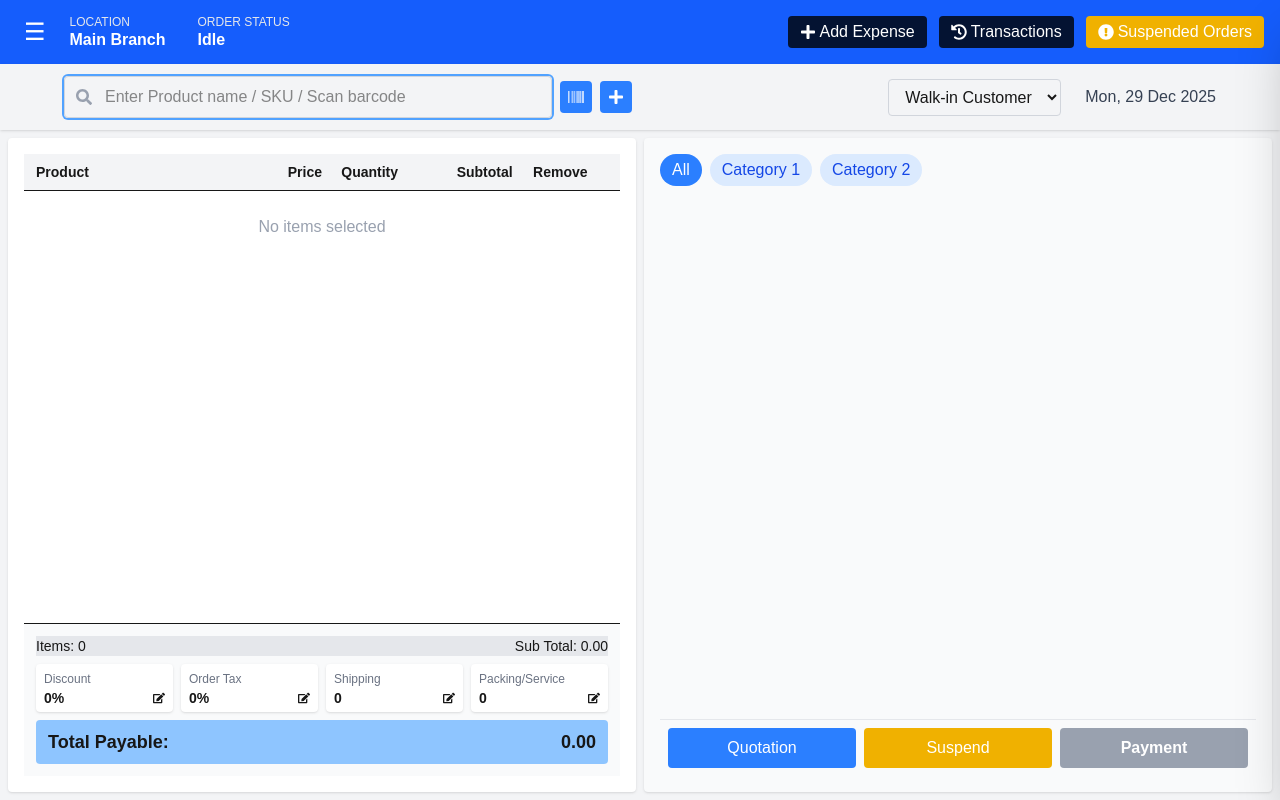
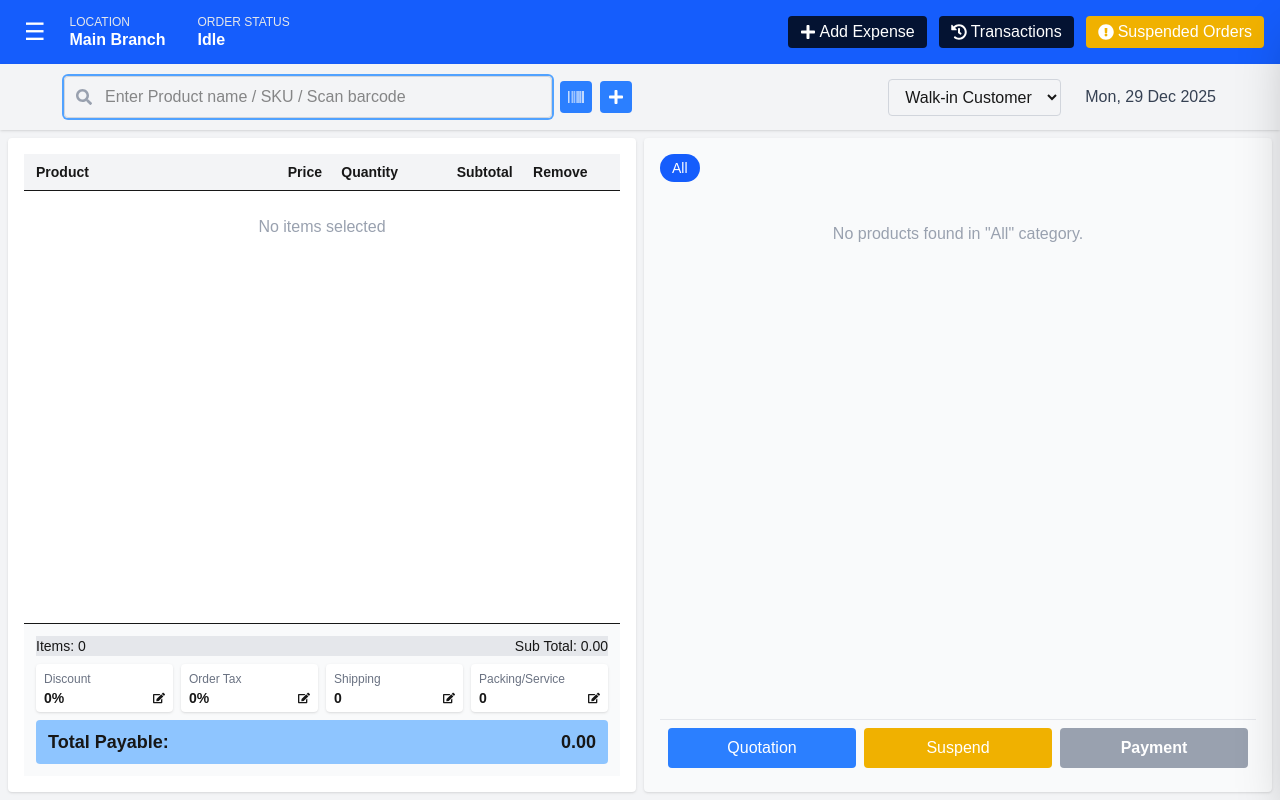
Before and after one commit to mumer25/pos-desktop, a Next.js app: page /pos in a window 1280 px wide. Built offline with nearby package versions, Linux system fonts and the light colour scheme.

Commit message:
category added

```diff
--- a/electron/database.js
+++ b/electron/database.js
@@ -16,13 +16,17 @@ db.prepare(`
   )
 `).run();
 
+
+db.prepare(`DROP TABLE IF EXISTS items`).run();
+
 // Items table
 db.prepare(`
   CREATE TABLE IF NOT EXISTS items (
     id INTEGER PRIMARY KEY AUTOINCREMENT,
     name TEXT,
     price REAL,
-    image TEXT
+    image TEXT,
+    category TEXT DEFAULT 'Uncategorized'
   )
 `).run();
 
@@ -69,15 +73,18 @@ if (customersCount === 0) {
 // Items
 const itemsCount = db.prepare(`SELECT COUNT(*) AS count FROM items`).get().count;
 if (itemsCount === 0) {
-  const insertItem = db.prepare(`INSERT INTO items (name, price, image) VALUES (?, ?, ?)`);
-  const items = [
-    ["Pasta", 300, "/items/food1.jpg"],
-    ["Burger", 500, "/items/food2.jpg"],
-    ["Pizza", 800, "/items/food3.jpg"],
-    ["Soda", 200, "/items/food4.jpg"],
-    ["Cola Next", 100, "/items/food5.jpg"]
-  ];
-  items.forEach(i => insertItem.run(i[0], i[1], i[2]));
+const insertItem = db.prepare(`INSERT INTO items (name, price, image, category) VALUES (?, ?, ?, ?)`);
+const items = [
+  ["Pasta", 300, "/items/food1.jpg", "Food"],
+  ["Burger", 500, "/items/food2.jpg", "Food"],
+  ["Pizza", 800, "/items/food3.jpg", "Food"],
+  ["Soda", 200, "/items/food4.jpg", "Drink"],
+  ["Cola Next", 100, "/items/food5.jpg", "Drink"]
+];
+
+items.forEach(i => insertItem.run(i[0], i[1], i[2], i[3]));
+
+
 }
 
 // ======= FUNCTIONS =======
--- a/src/components/pos/ProductBrowser.js
+++ b/src/components/pos/ProductBrowser.js
@@ -1,7 +1,7 @@
 "use client";
-import { useState } from "react";
+import { useState, useMemo } from "react";
 import Image from "next/image";
-import toast, { Toaster } from "react-hot-toast"; // ✅ add toast
+import toast, { Toaster } from "react-hot-toast";
 
 export default function ProductBrowser({
   products,
@@ -15,6 +15,22 @@ export default function ProductBrowser({
   const [paymentOpen, setPaymentOpen] = useState(false);
   const [amount, setAmount] = useState(0);
   const [paymentMethod, setPaymentMethod] = useState("cash");
+  const [activeCategory, setActiveCategory] = useState("All");
+
+  // Extract unique categories
+  const categories = useMemo(() => {
+    const cats = ["All"];
+    products.forEach((p) => {
+      if (p.category && !cats.includes(p.category)) cats.push(p.category);
+    });
+    return cats;
+  }, [products]);
+
+  // Filter products based on category
+  const filteredProducts = useMemo(() => {
+    if (activeCategory === "All") return products;
+    return products.filter((p) => p.category === activeCategory);
+  }, [products, activeCategory]);
 
   const isPanelVisible = paymentOpen && totalPayable > 0;
 
@@ -42,10 +58,7 @@ export default function ProductBrowser({
     }
 
     onPayment && onPayment({ amount, paymentMethod });
-
-    // Show success toast instead of alert
     toast.success(`Payment of Rs.${amount.toFixed(2)} via ${paymentMethod} completed`);
-
     setPaymentOpen(false);
     restoreAppFocus();
   };
@@ -57,14 +70,29 @@ export default function ProductBrowser({
 
       {/* Category filter pills */}
       <div className="flex flex-wrap gap-2 mb-4">
-        <button className="px-3 py-1 rounded-full bg-blue-500 text-white">All</button>
-        <button className="px-3 py-1 rounded-full bg-blue-100 text-blue-700 hover:bg-blue-200 transition">Category 1</button>
-        <button className="px-3 py-1 rounded-full bg-blue-100 text-blue-700 hover:bg-blue-200 transition">Category 2</button>
+        {categories.map((cat) => (
+          <button
+            key={cat}
+            onClick={() => setActiveCategory(cat)}
+            className={`px-3 py-1 rounded-full text-sm font-medium transition ${
+              activeCategory === cat
+                ? "bg-blue-600 text-white"
+                : "bg-blue-100 text-blue-700 hover:bg-blue-200"
+            }`}
+          >
+            {cat}
+          </button>
+        ))}
       </div>
 
       {/* Product grid */}
       <div className="grid grid-cols-2 sm:grid-cols-3 md:grid-cols-4 lg:grid-cols-4 gap-4 flex-1 overflow-y-auto pb-4">
-        {products.map((p) => (
+        {filteredProducts.length === 0 ? (
+          <div className="col-span-full text-center text-gray-400 py-6">
+            {`No products found in "${activeCategory}" category.`}
+          </div>
+        ) : (
+          filteredProducts.map((p) => (
             <div
               key={p.id}
               onClick={() => onAdd(p)}
@@ -81,7 +109,8 @@ export default function ProductBrowser({
               <div className="text-center text-sm font-semibold truncate w-full">{p.name}</div>
               <div className="text-center text-xs text-gray-500">Rs. {p.price}</div>
             </div>
-        ))}
+          ))
+        )}
       </div>
 
       {/* Bottom action buttons */}
@@ -112,14 +141,16 @@ export default function ProductBrowser({
           onClick={handleOpenPayment}
           disabled={totalPayable === 0}
           className={`flex-1 py-2 rounded font-bold text-white transition-all ${
-            totalPayable === 0 ? "bg-gray-400 cursor-not-allowed" : "bg-green-500 hover:bg-green-600 shadow-md"
+            totalPayable === 0
+              ? "bg-gray-400 cursor-not-allowed"
+              : "bg-green-500 hover:bg-green-600 shadow-md"
           }`}
         >
           Payment
         </button>
       </div>
 
-      {/* Payment Panel Overlay Backdrop */}
+      {/* Payment Overlay Backdrop */}
       {isPanelVisible && (
         <div
           className="fixed inset-0 bg-black/30 z-40"
@@ -187,6 +218,198 @@ export default function ProductBrowser({
     </div>
   );
 }
+
+
+
+// "use client";
+// import { useState } from "react";
+// import Image from "next/image";
+// import toast, { Toaster } from "react-hot-toast"; // ✅ add toast
+
+// export default function ProductBrowser({
+//   products,
+//   onAdd,
+//   onQuotation,
+//   onSuspend,
+//   onPayment,
+//   totalPayable = 0,
+//   orderStatus,
+// }) {
+//   const [paymentOpen, setPaymentOpen] = useState(false);
+//   const [amount, setAmount] = useState(0);
+//   const [paymentMethod, setPaymentMethod] = useState("cash");
+
+//   const isPanelVisible = paymentOpen && totalPayable > 0;
+
+//   const restoreAppFocus = () => {
+//     requestAnimationFrame(() => {
+//       document.activeElement?.blur();
+//       window.focus();
+//     });
+//   };
+
+//   const handleOpenPayment = () => {
+//     if (totalPayable <= 0) {
+//       toast.error("No amount to pay");
+//       return;
+//     }
+//     setAmount(totalPayable);
+//     setPaymentMethod("cash");
+//     setPaymentOpen(true);
+//   };
+
+//   const handleConfirmPayment = () => {
+//     if (amount <= 0) {
+//       toast.error("Amount must be greater than 0");
+//       return;
+//     }
+
+//     onPayment && onPayment({ amount, paymentMethod });
+
+//     // Show success toast instead of alert
+//     toast.success(`Payment of Rs.${amount.toFixed(2)} via ${paymentMethod} completed`);
+
+//     setPaymentOpen(false);
+//     restoreAppFocus();
+//   };
+
+//   return (
+//     <div className="flex flex-col h-full relative">
+//       {/* Toast container */}
+//       <Toaster position="top-right" reverseOrder={false} />
+
+//       {/* Category filter pills */}
+//       <div className="flex flex-wrap gap-2 mb-4">
+//         <button className="px-3 py-1 rounded-full bg-blue-500 text-white">All</button>
+//         <button className="px-3 py-1 rounded-full bg-blue-100 text-blue-700 hover:bg-blue-200 transition">Category 1</button>
+//         <button className="px-3 py-1 rounded-full bg-blue-100 text-blue-700 hover:bg-blue-200 transition">Category 2</button>
+//       </div>
+
+//       {/* Product grid */}
+//       <div className="grid grid-cols-2 sm:grid-cols-3 md:grid-cols-4 lg:grid-cols-4 gap-4 flex-1 overflow-y-auto pb-4">
+//         {products.map((p) => (
+//           <div
+//             key={p.id}
+//             onClick={() => onAdd(p)}
+//             className="bg-white shadow rounded-lg p-2 cursor-pointer hover:shadow-lg border border-transparent hover:border-blue-300 transition-all flex flex-col items-center"
+//           >
+//             <div className="w-full h-28 relative mb-2">
+//               <Image
+//                 src={p.image || "/items/placeholder.png"}
+//                 alt={p.name}
+//                 fill
+//                 className="object-cover rounded-md"
+//               />
+//             </div>
+//             <div className="text-center text-sm font-semibold truncate w-full">{p.name}</div>
+//             <div className="text-center text-xs text-gray-500">Rs. {p.price}</div>
+//           </div>
+//         ))}
+//       </div>
+
+//       {/* Bottom action buttons */}
+//       <div className="flex gap-2 mt-4 p-2 border-t border-gray-200">
+//         <button
+//           onClick={onQuotation}
+//           className={`flex-1 py-2 rounded font-medium transition ${
+//             orderStatus === "quotation"
+//               ? "bg-blue-600 text-white"
+//               : "bg-blue-500 text-white hover:bg-blue-400"
+//           }`}
+//         >
+//           Quotation
+//         </button>
+
+//         <button
+//           onClick={onSuspend}
+//           className={`flex-1 py-2 rounded font-medium transition ${
+//             orderStatus === "suspend"
+//               ? "bg-yellow-700 text-white"
+//               : "bg-yellow-500 text-white hover:bg-yellow-600"
+//           }`}
+//         >
+//           Suspend
+//         </button>
+
+//         <button
+//           onClick={handleOpenPayment}
+//           disabled={totalPayable === 0}
+//           className={`flex-1 py-2 rounded font-bold text-white transition-all ${
+//             totalPayable === 0 ? "bg-gray-400 cursor-not-allowed" : "bg-green-500 hover:bg-green-600 shadow-md"
+//           }`}
+//         >
+//           Payment
+//         </button>
+//       </div>
+
+//       {/* Payment Panel Overlay Backdrop */}
+//       {isPanelVisible && (
+//         <div
+//           className="fixed inset-0 bg-black/30 z-40"
+//           onClick={() => {
+//             setPaymentOpen(false);
+//             restoreAppFocus();
+//           }}
+//         />
+//       )}
+
+//       {/* Payment Panel */}
+//       <div
+//         className={`fixed top-0 right-0 h-full w-80 bg-white shadow-2xl p-6 transition-transform duration-300 z-50 flex flex-col
+//         ${isPanelVisible ? "translate-x-0 pointer-events-auto" : "translate-x-full pointer-events-none"}`}
+//       >
+//         <div className="flex justify-between items-center mb-6">
+//           <h2 className="text-xl font-bold">Payment</h2>
+//           <button onClick={() => setPaymentOpen(false)} className="text-gray-400 hover:text-red-500 text-xl">✕</button>
+//         </div>
+
+//         <div className="mb-6 p-4 bg-gray-50 rounded-lg text-center border-2 border-dashed border-gray-200">
+//           <div className="text-gray-500 text-xs uppercase mb-1">Total Payable</div>
+//           <div className="text-2xl font-black text-gray-800">Rs. {totalPayable.toFixed(2)}</div>
+//         </div>
+
+//         <div className="space-y-4 flex-1">
+//           <div>
+//             <label className="block mb-1 text-sm font-semibold text-gray-600">Method</label>
+//             <select
+//               value={paymentMethod}
+//               onChange={(e) => setPaymentMethod(e.target.value)}
+//               className="w-full px-3 py-2 border rounded-md focus:ring-2 focus:ring-blue-400 outline-none"
+//             >
+//               <option value="cash">Cash</option>
+//               <option value="card">Card</option>
+//               <option value="upi">UPI / QR</option>
+//             </select>
+//           </div>
+
+//           <div>
+//             <label className="block mb-1 text-sm font-semibold text-gray-600">Amount Paid</label>
+//             <input
+//               type="number"
+//               value={amount}
+//               onChange={(e) => setAmount(parseFloat(e.target.value) || 0)}
+//               className="w-full px-3 py-2 border rounded-md focus:ring-2 focus:ring-blue-400 outline-none font-mono text-lg"
+//             />
+//           </div>
+
+//           {amount > totalPayable && (
+//             <div className="p-3 bg-green-50 text-green-700 rounded-md flex justify-between text-sm">
+//               <span>Change:</span>
+//               <span className="font-bold">Rs. {(amount - totalPayable).toFixed(2)}</span>
+//             </div>
+//           )}
+//         </div>
+
+//         <button
+//           onClick={handleConfirmPayment}
+//           className="w-full bg-green-500 text-white py-3 rounded-lg font-bold text-lg hover:bg-green-600 shadow-lg mt-auto transition-transform active:scale-95"
+//         >
+//           Confirm Payment
+//         </button>
+//       </div>
+//     </div>
+//   );
+// }
 
 
 
```
Also changed, not shown: 1 other file (tests, documents, lock files or other folders). Lines whose indentation alone changed are shown as unchanged.
